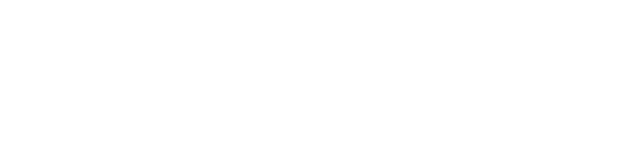
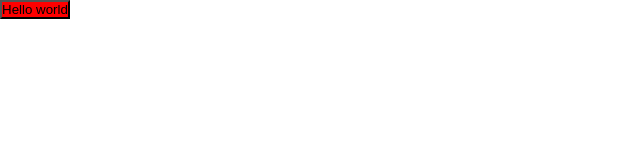
Before and after one commit to las6nia/website-project, a plain HTML site: page contact.html in a window 1280 px wide. Shown: the whole page, without its empty margins (0-640 px from the left). Drawn offline with Linux system fonts and the light colour scheme.

Commit message:
Update contact.html

```diff
--- a/contact.html
+++ b/contact.html
@@ -1,14 +1,13 @@
-
-<!--This section is currently being worked on and will be done in an expected range of 2-3 business days>
-My socials are @luis._.roblero on instagram-->
 <!DOCTYPE html>
 <html lang="en">
 <head>
     <meta charset="UTF-8">
     <meta name="viewport" content="width=device-width, initial-scale=1.0">
     <title>Contact Information - Luis Alcala</title>
+    <link href="contact.css" rel="stylesheet">
 </head>
 <body>
+    <button>Hello world</button>
 
 </body>
 </html>
```
